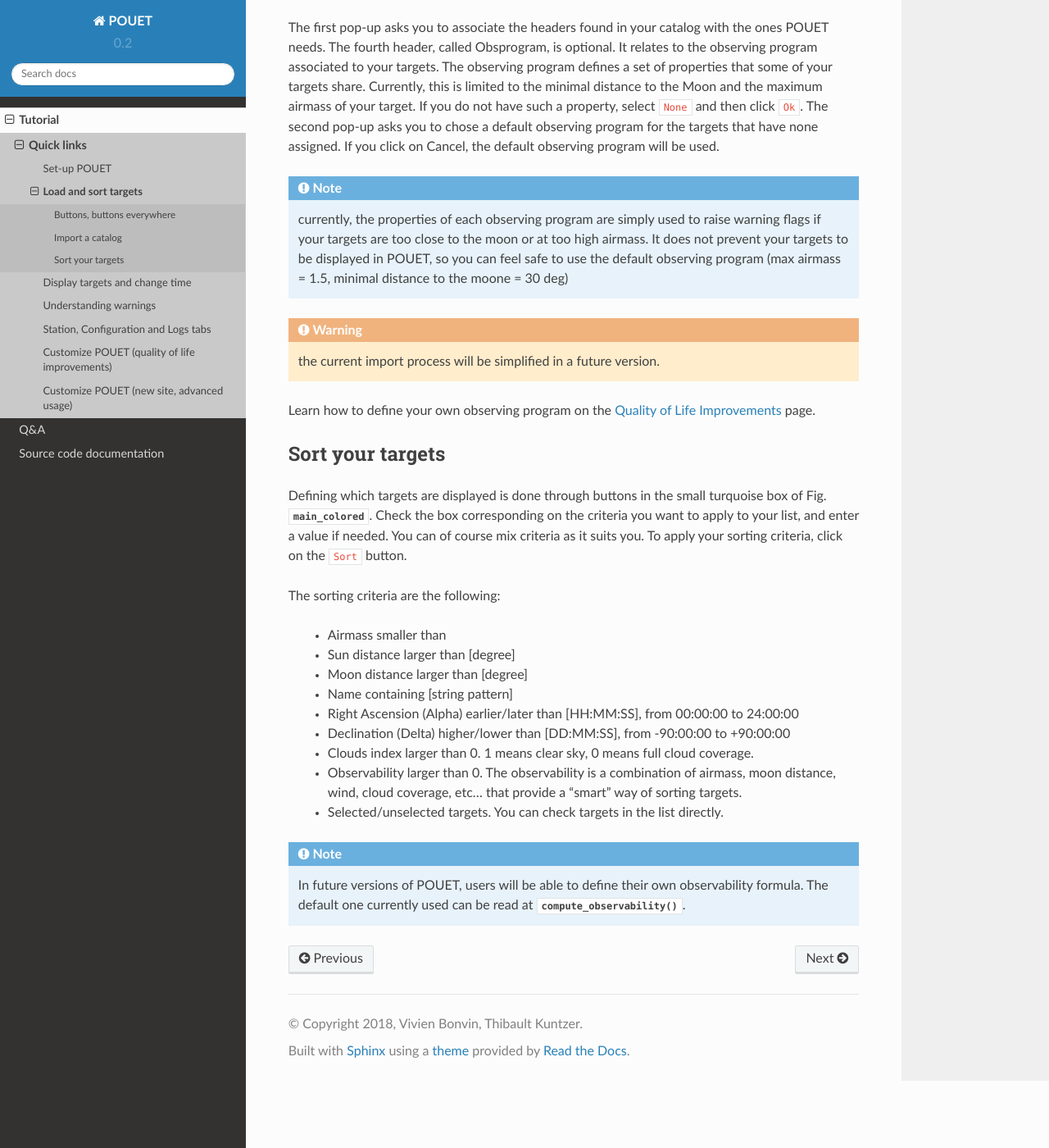
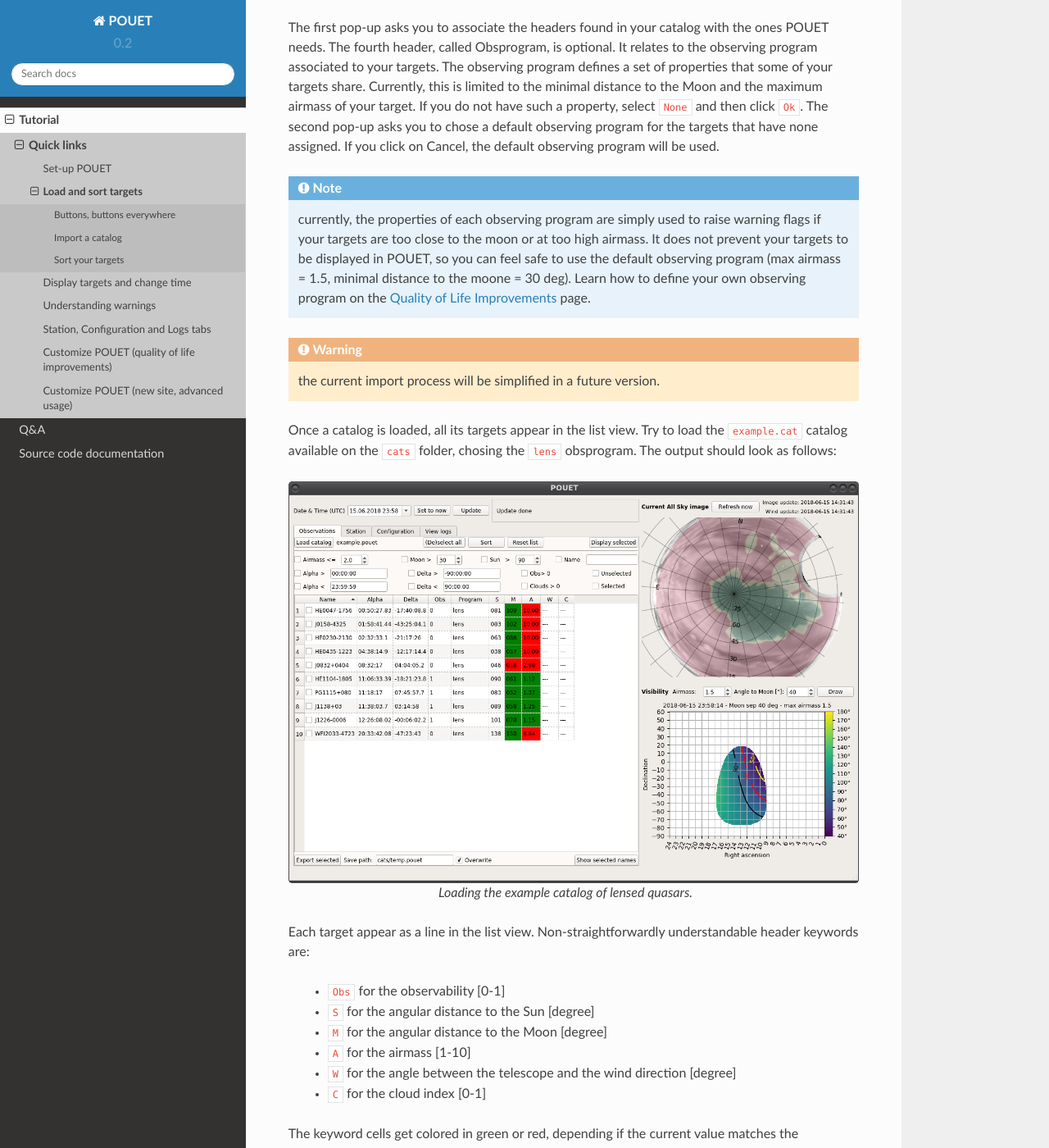
Before and after one commit to vbonvin/POUET, a Sphinx documentation site: the page built from docs/source/tutorial/basic_loadandsort.rst, in a window 1280 px wide and 1400 px high, scrolled down 2475 px. Shown: the whole window at 82% size. Built offline with Sphinx 7.4.7 and the Read the Docs theme 2.0.0, drawn with Linux system fonts in a browser that asks for light colours; pages that are not in the unit, such as notebooks, are missing from menus; some of the changed text lies outside the part shown.

Commit message:
improving tutorial on sorting targets, creating example catalogs. #42

```diff
--- a/docs/source/tutorial/basic_loadandsort.rst
+++ b/docs/source/tutorial/basic_loadandsort.rst
@@ -12,7 +12,7 @@
 .. _main_colored:
 .. figure:: plots/POUET_mainwindow_colored.png
     :align: center
-    :alt: POUET mainwindow
+    :alt: POUET mainwindow with colored boxes
     :figclass: align-center
 
     A fresh POUET session, colored for the occasion
@@ -53,36 +53,55 @@
 To load your catalog in POUET, clic on ``Load catalog`` and chose your file. Then, if the file extension is not ``.pouet`` (more on this on the :ref:`qol` page), two consecutive popups will appear:
 
 
-.. __: intro.rst
-
-
 .. figure:: plots/POUET_load_popup_1.png
     :align: center
-    :alt: POUET mainwindow
+    :alt: POUET loading pop-up 1
     :figclass: align-center
 
     Headers selection pop-up
 .. figure:: plots/POUET_load_popup_2.png
     :align: center
-    :alt: POUET mainwindow
+    :alt: POUET loading pop-up 2
     :figclass: align-center
 
     Default obsprogram selection pop-up
 
 The first pop-up asks you to associate the headers found in your catalog with the ones POUET needs. The fourth header, called Obsprogram, is optional. It relates to the observing program associated to your targets. The observing program defines a set of properties that some of your targets share. Currently, this is limited to the minimal distance to the Moon and the maximum airmass of your target. If you do not have such a property, select ``None`` and then click ``Ok``. The second pop-up asks you to chose a default observing program for the targets that have none assigned. If you click on Cancel, the default observing program will be used.
 
-.. note:: currently, the properties of each observing program are simply used to raise warning flags if your targets are too close to the moon or at too high airmass. It does not prevent your targets to be displayed in POUET, so you can feel safe to use the default observing program (max airmass = 1.5, minimal distance to the moone = 30 deg)
+.. note:: currently, the properties of each observing program are simply used to raise warning flags if your targets are too close to the moon or at too high airmass. It does not prevent your targets to be displayed in POUET, so you can feel safe to use the default observing program (max airmass = 1.5, minimal distance to the moone = 30 deg). Learn how to define your own observing program on the :ref:`qol` page.
 
 .. warning:: the current import process will be simplified in a future version.
 
 
-Learn how to define your own observing program on the :ref:`qol` page.
+Once a catalog is loaded, all its targets appear in the list view. Try to load the ``example.cat`` catalog available on the ``cats`` folder, chosing the ``lens`` obsprogram. The output should look as follows:
+
+
+.. figure:: plots/POUET_example_load.png
+    :align: center
+    :alt: POUET with example.cat loaded
+    :figclass: align-center
+
+    Loading the example catalog of lensed quasars.
+
+
+Each target appear as a line in the list view. Non-straightforwardly understandable header keywords are:
+
+  * ``Obs`` for the observability [0-1]
+  * ``S`` for the angular distance to the Sun [degree]
+  * ``M`` for the angular distance to the Moon [degree]
+  * ``A`` for the airmass [1-10]
+  * ``W`` for the angle between the telescope and the wind direction [degree]
+  * ``C`` for the cloud index [0-1]
+
+The keyword cells get colored in green or red, depending if the current value matches the obsprogram constraints or not. A description of the wind angle can be found on the ref:`warningmessages` page. The observability and cloud index are detailed in the following section.
+
+.. note:: The wind angle and cloud index are displayed only if the observing time is less than 30min off from the actual time. See ref:`displayandtime` for more details.
 
 
 Sort your targets
 *****************
 
-Defining which targets are displayed is done through buttons in the small turquoise box of Fig. :numref:`main_colored`. Check the box corresponding on the criteria you want to apply to your list, and enter a value if needed. You can of course mix criteria as it suits you. To apply your sorting criteria, click on the ``Sort`` button.
+You can order the list view by clicking on the corresponding headers. Sorting which targets appear in the list view is done through buttons in the small turquoise box of Fig. :numref:`main_colored`. Check the box corresponding on the criteria you want to apply to your list, and enter a value if needed. You can of course mix criteria as it suits you. To apply your sorting criteria, click on the ``Sort`` button.
 
 The sorting criteria are the following:
 
@@ -96,4 +115,16 @@
   * Observability larger than 0. The observability is a combination of airmass, moon distance, wind, cloud coverage, etc... that provide a "smart" way of sorting targets.
   * Selected/unselected targets. You can check targets in the list directly.
 
-.. note:: In future versions of POUET, users will be able to define their own observability formula. The default one currently used can be read at :meth:`~obs.compute_observability`.
+.. note:: In future versions of POUET, users will be able to define their own observability formula per observing program. The default one currently used can be read at :meth:`~obs.compute_observability`.
+
+The ``Reset list`` button make all the targets visible again. The same can be achieved by unchecking the sorting boxes and clicking on the ``Sort`` button.
+
+If you sort the ``example.cat`` catalog with a right ascension later than 10h, a declination smaller than 50 degrees, an airmass smaller than 0.3 and keep only the targets that have "J1" in their name, you should have only two targets remaining:
+
+
+.. figure:: plots/POUET_example_sort.png
+    :align: center
+    :alt: POUET sorted catalog
+    :figclass: align-center
+
+    Loading the example catalog of lensed quasars.
```
Also changed, not shown: docs/source/tutorial/plots/POUET_example_load.png (added), docs/source/tutorial/plots/POUET_example_sort.png (added), 6 other files.
